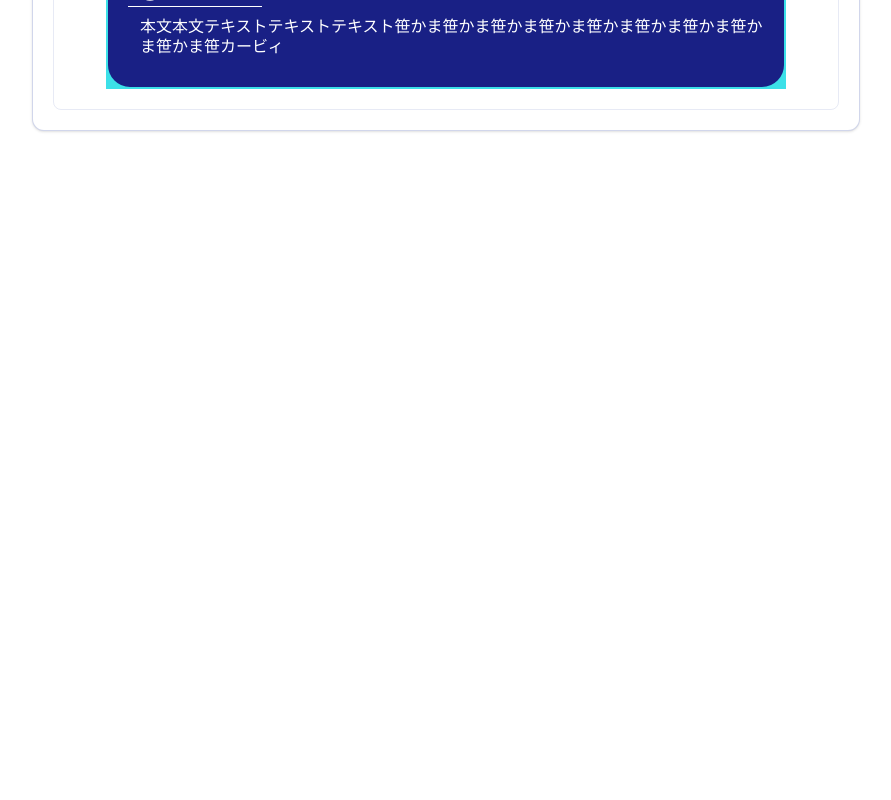
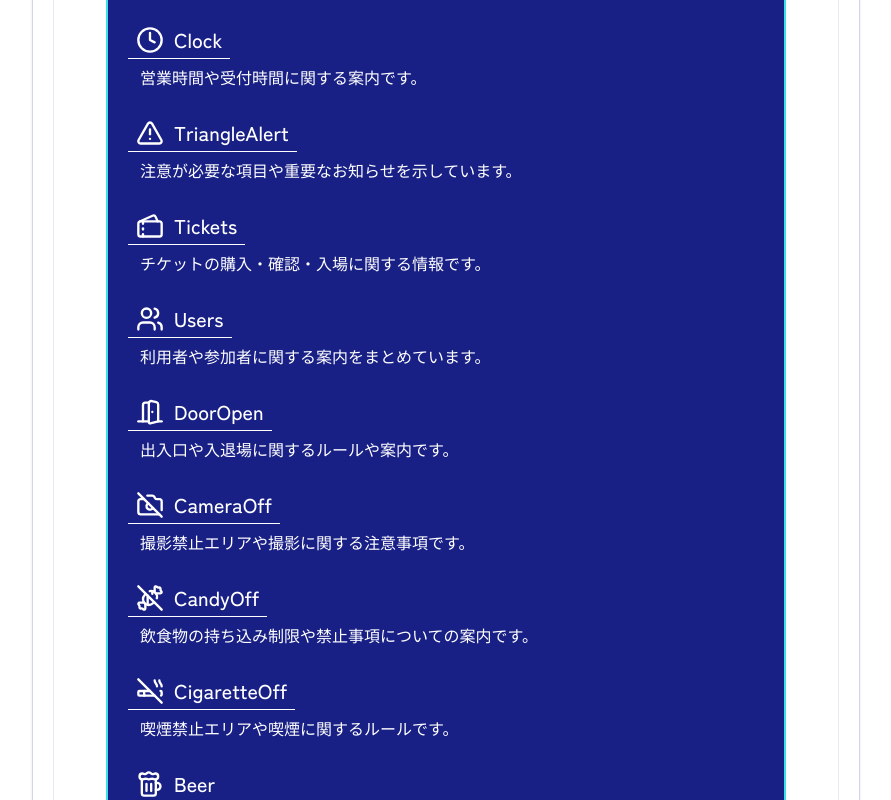
Before and after one commit to NUTFes/45th-homepage, a Next.js app: page /dev/common in a window 1280 px wide. Shown: the part 960-1760 px from the top of the page, without its empty margins (336-1227 px from the left). Before the commit the page ends 1119 px from the top, so only its background shows below. Built offline with nearby package versions, Linux system fonts and the light colour scheme; a web font is replaced by a local one; what tailwindcss-react-aria-components would draw is missing.

Commit message:
fix:Divページに配置

```diff
--- a/src/app/(frontend)/(dev)/dev/common/page.tsx
+++ b/src/app/(frontend)/(dev)/dev/common/page.tsx
@@ -56,9 +56,52 @@ export default function DevCommonComponentsPage() {
         </DevPanel>
         <DevPanel title="InfoBlock">
           <InfoFrame>
-            <InfoBlock Icon="Apple" title="タイトル">
-              本文本文テキストテキストテキスト笹かま笹かま笹かま笹かま笹かま笹かま笹かま笹かま笹かま笹カービィ
+            <div className="flex flex-col gap-y-8">
+              title→Icom名
+            <InfoBlock Icon="Clock" title="Clock">
+              営業時間や受付時間に関する案内です。
             </InfoBlock>
+
+            <InfoBlock Icon="TriangleAlert" title="TriangleAlert">
+              注意が必要な項目や重要なお知らせを示しています。
+            </InfoBlock>
+
+            <InfoBlock Icon="Tickets" title="Tickets">
+              チケットの購入・確認・入場に関する情報です。
+            </InfoBlock>
+
+            <InfoBlock Icon="Users" title="Users">
+              利用者や参加者に関する案内をまとめています。
+            </InfoBlock>
+
+            <InfoBlock Icon="DoorOpen" title="DoorOpen">
+              出入口や入退場に関するルールや案内です。
+            </InfoBlock>
+
+            <InfoBlock Icon="CameraOff" title="CameraOff">
+              撮影禁止エリアや撮影に関する注意事項です。
+            </InfoBlock>
+
+            <InfoBlock Icon="CandyOff" title="CandyOff">
+              飲食物の持ち込み制限や禁止事項についての案内です。
+            </InfoBlock>
+
+            <InfoBlock Icon="CigaretteOff" title="CigaretteOff">
+              喫煙禁止エリアや喫煙に関するルールです。
+            </InfoBlock>
+
+            <InfoBlock Icon="Beer" title="Beer">
+              アルコールの提供や飲酒に関する注意事項です。
+            </InfoBlock>
+
+            <InfoBlock Icon="BusFront" title="BusFront">
+              バスや交通アクセスに関する案内です。
+            </InfoBlock>
+
+            <InfoBlock Icon="HelpCircle" title="HelpCircle">
+              上記以外のアイコン名が入力された際に表示されます。
+            </InfoBlock>
+            </div>
           </InfoFrame>
         </DevPanel>
       </DevSection>
```
